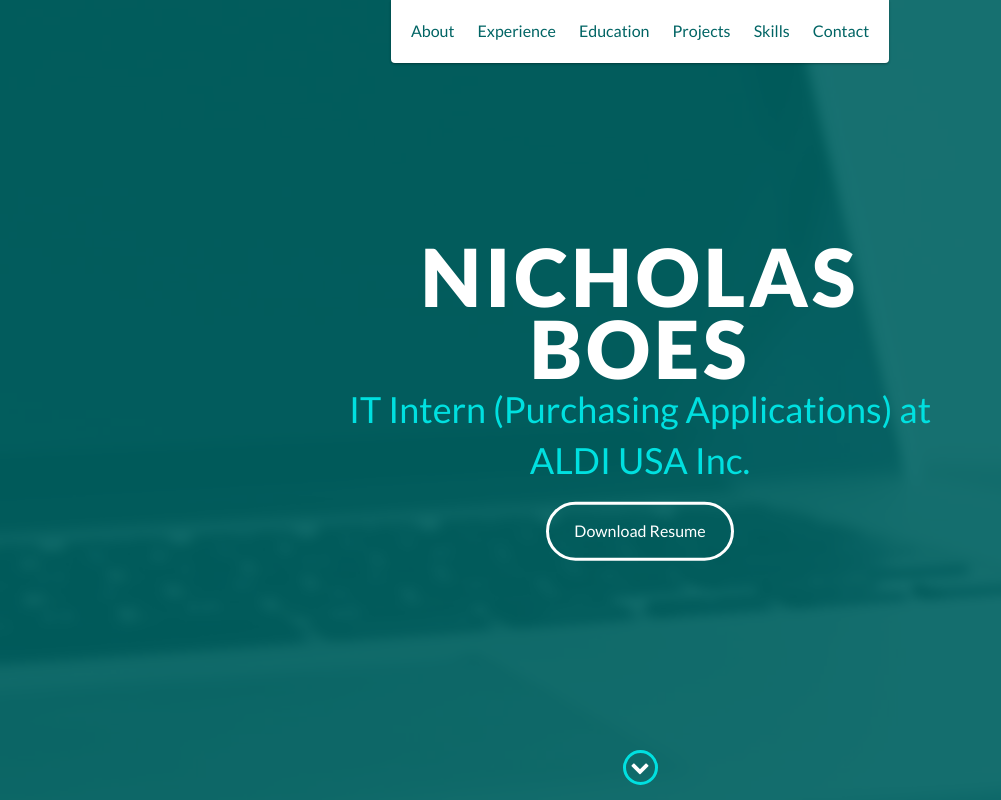
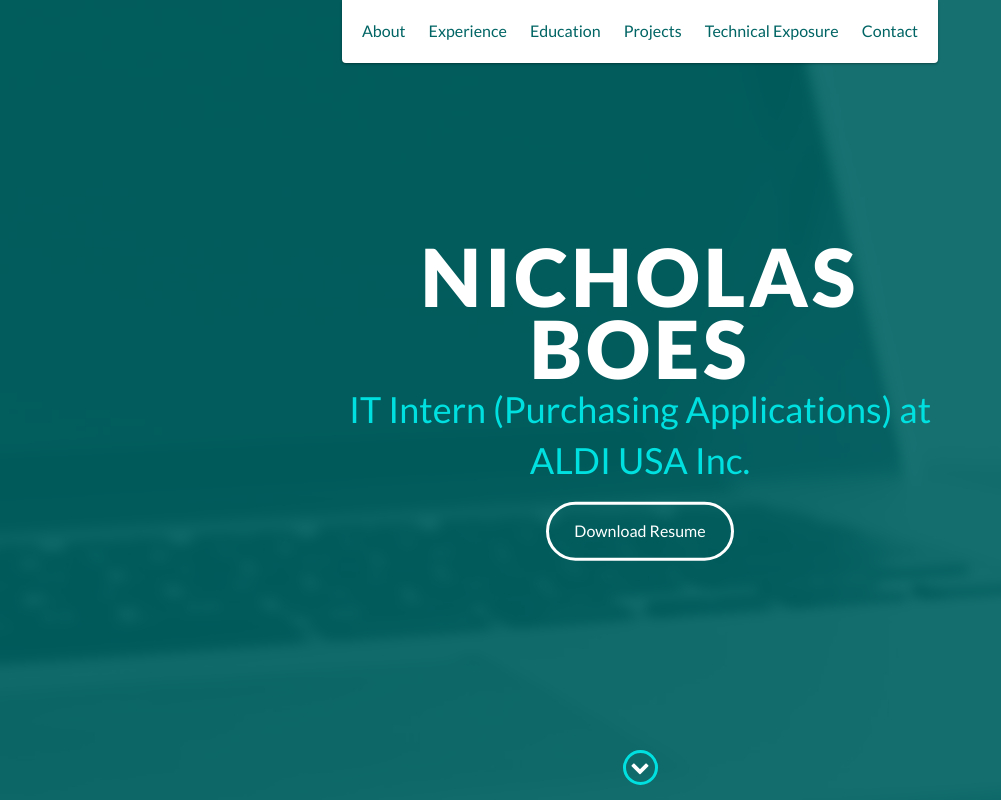
Before and after one commit to NBPrograms/NBPrograms.github.io, a website: page index.html in a window 1280 px wide. Shown: the top 800 px of the page, without its empty margins (0-1001 px from the left). Drawn offline with nearby package versions, Linux system fonts and the light colour scheme.

Commit message:
Update index.html
Changing menu item

```diff
--- a/index.html
+++ b/index.html
@@ -44,7 +44,7 @@
                 <a href="#projects">Projects</a>
             </li>
             <li>
-                <a href="#skills">Skills</a>
+                <a href="#skills">Technical Exposure</a>
             </li>
             <li>
                 <a href="#contact">Contact</a>
```
